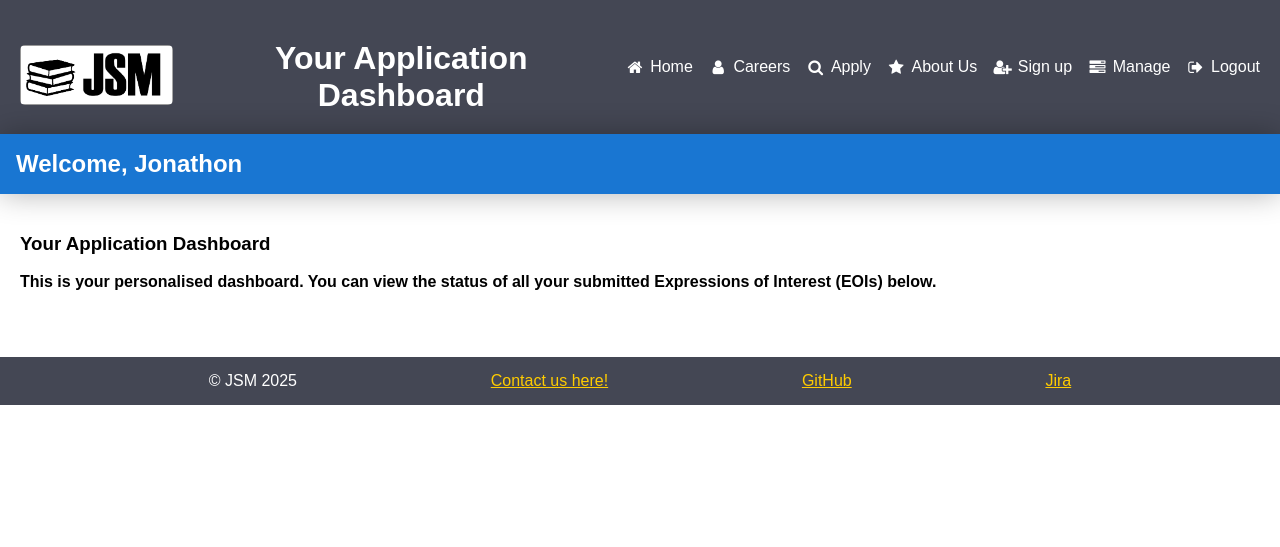
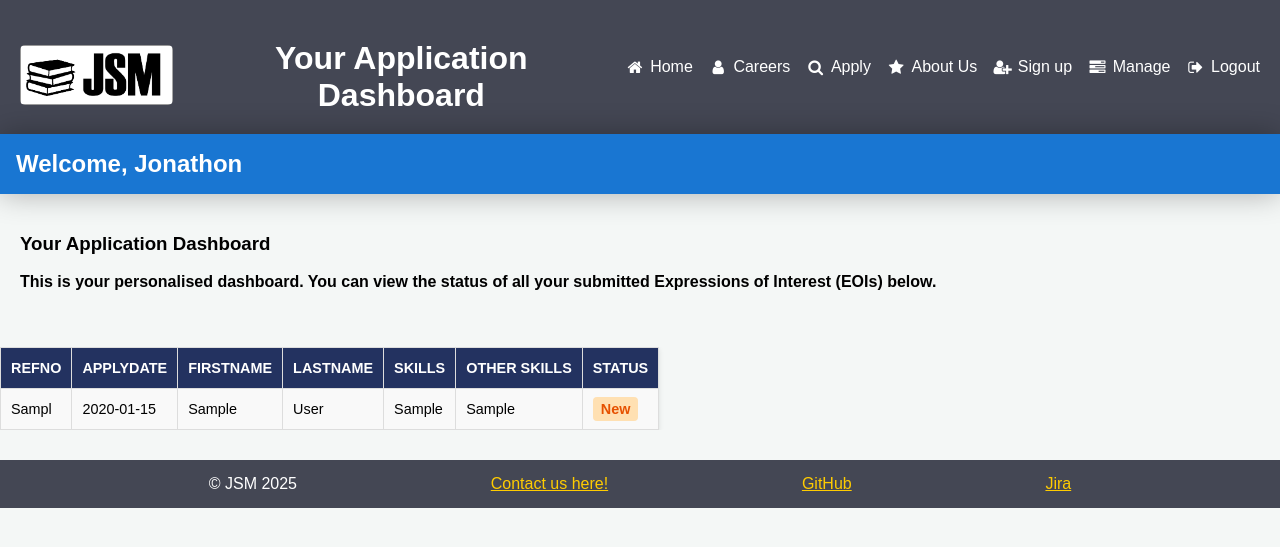
Before and after one commit to mph3196/appliedWebProjectPart2, a PHP site: page /dashboard.php in a window 1280 px wide. Shown: the top 547 px of the page. Run offline with PHP 8.4, Linux system fonts and the light colour scheme; a user stored in the database is signed in; tables that the repository leaves empty hold one stand-in row (values such as "Sample post").

Commit message:
Dashboard update and comment update

```diff
--- a/dashboard.php
+++ b/dashboard.php
@@ -30,6 +30,7 @@ $pageHeading = 'Your Application Dashboard';
 include 'header.inc';
 include 'nav.inc';
 
+
 //database settings file
 require_once "settings.php";
 // Connect to the database with settings content
@@ -39,7 +40,100 @@ if (!$conn) {
     //if the connection failed an error message is displayed
     die("<div style='padding: 20px;'><p style='color: red;'>Database connection error: " . mysqli_connect_error() . "</p></div>");
 }
+
+$user_id = $_SESSION['user_id'];
+
+$query = "SELECT RefNo, ApplyDate, FirstName, LastName, Skills, OtherSkills, Status
+          FROM eoi
+          WHERE ID = $user_id
+          ORDER BY ApplyDate DESC";
+
+$result = mysqli_query($conn, $query);
 ?>
+<style>
+    body {
+        font-family: Arial, sans-serif;
+        background-color: #f4f7f6;
+        overflow-x: hidden; /* <---  PREVENT FULL-PAGE SCROLL */
+        }
+    .table-responsive {
+        /* THIS PROPERTY enables horizontal sliding/scrolling */
+        overflow-x: auto;
+        margin-top: 20px;
+    }
+    .eoi-table {
+        /* width: 100% ensures it fills the container up to max-width */
+        width: 100%;
+        /* min-width forces a scrollbar if the screen is smaller than this width */
+        max-width: 120px;
+        border-collapse: collapse;
+        box-shadow: 0 2px 5px rgba(0,0,0,0.1);
+    }
+    .eoi-table th, .eoi-table td {
+        border: 1px solid #ddd;
+        padding: 12px 10px;
+        text-align: left;
+        font-size: 0.9em;
+        /* white-space: nowrap keeps all cells on one line, enforcing the scroll */
+        white-space: nowrap;
+    }
+    .eoi-table th {
+        background-color: #233260ff;
+        color: #ffffffff;
+        font-weight: bold;
+        text-transform: uppercase;
+    }
+    .eoi-table tr:nth-child(even) {
+        background-color: #f9f9f9;
+    }
+    .eoi-table tr:hover {
+        background-color: #f0f8ff;
+    }
+    .status-form {
+        align-items: center;
+        gap: 5px;
+    }
+    select {
+        padding: 6px;
+        border: 1px solid #ccc;
+        border-radius: 4px;
+        min-width: 100px;
+    }
+    input[type="submit"] {
+        background-color: #4CAF50;
+        color: white;
+        padding: 6px 12px;
+        border: none;
+        border-radius: 4px;
+        cursor: pointer;
+        transition: background-color 0.3s;
+    }
+    input[type="submit"]:hover {
+        background-color: #45a049;
+    }
+
+        .status-new {
+        background-color: #ffe0b2;
+        color: #e65100;
+        padding: 4px 8px;
+        border-radius: 4px;
+        font-weight: bold;
+    }
+    .status-current {
+        background-color: #bbdefb;
+        color: #1565c0;
+        padding: 4px 8px;
+        border-radius: 4px;
+        font-weight: bold;
+    }
+    .status-final {
+        background-color: #c8e6c9;
+        color: #2e7d32;
+        padding: 4px 8px;
+        border-radius: 4px;
+        font-weight: bold;
+    }
+</style>
 
 <header style="display:flex; justify-content:space-between; align-items:center; background:#1976d2; color:white; padding:1em;">
     <h2 style="margin:0;">Welcome, <?php echo htmlspecialchars($_SESSION['name']); ?></h2>
@@ -50,4 +144,48 @@ if (!$conn) {
     <p><strong>This is your personalised dashboard. You can view the status of all your submitted Expressions of Interest (EOIs) below.</strong></p>
 </div>
 
+<?php
+// Checks if the query execution failed
+if (!$result) {
+    // If query fauled, error is displayed
+    echo "<p>Error in query: " . mysqli_error($conn) . "</p>";
+}
+
+// Checks if query was successful and atleast returned one row of data
+if ($result && mysqli_num_rows($result) > 0) {
+        // Table Responsive class
+        echo "<div class='table-responsive'>";
+        // EOI table class
+        echo "<table class='eoi-table'>";
+        // Table header row with its column names
+        echo "<tr><th>RefNo</th><th>ApplyDate</th><th>FirstName</th><th>LastName</th><th>Skills</th><th>Other Skills</th><th>Status</th></tr>";
+        // Loop each row of the query result
+        while ($row = mysqli_fetch_assoc($result)) {
+            $status_class = strtolower(str_replace(' ', '-', $row['Status']));
+            $status_class = "status-" . ($status_class === 'new' ? 'new' : ($status_class === 'current' ? 'current' : 'final'));
+            echo "<tr>";
+            echo "<td>" . htmlspecialchars($row['RefNo']) . "</td>";
+            echo "<td>" . htmlspecialchars($row['ApplyDate']) . "</td>";
+            echo "<td>" . htmlspecialchars($row['FirstName']) . "</td>";
+            echo "<td>" . htmlspecialchars($row['LastName']) . "</td>";
+            echo "<td>" . htmlspecialchars($row['Skills']) . "</td>";
+            echo "<td>" . htmlspecialchars($row['OtherSkills']) . "</td>";
+            echo "<td><span class='" . $status_class . "'>" . htmlspecialchars($row['Status']) . "</span></td>";
+            echo "</tr>";
+        }
+   echo "</table></div>";
+    } else {
+    //if there are no EOIs found by the user
+    echo "<p>You currently have no Expressions of Interest (EOIs) to display.</p>";
+    echo "<p>Ready to apply for a job? Check out our Job Vacancies page</a>.</p>";
+}
+
+// If the query was successful (returned the list of data)
+if ($result) {
+    // Comoputer memory free up that was used to hold the list of EOIs
+    mysqli_free_result($result);
+}
+// Close the datatbase connection
+mysqli_close($conn);
+?>
 <?php include 'footer.inc'; ?>
--- a/process_register.php
+++ b/process_register.php
@@ -49,7 +49,7 @@ $sql = 'INSERT INTO User (name, username, password_hash)
 $stmt = $conn->stmt_init();
 // Send the $sql to the database to get it prepared
 if (! $stmt->prepare($sql)) {
-    // If databse cant get $sql stops and shows error
+    // If databse cant get $sql script stops and shows error
     die("SQL prepare error: ". $conn->error);
 }
 
```
